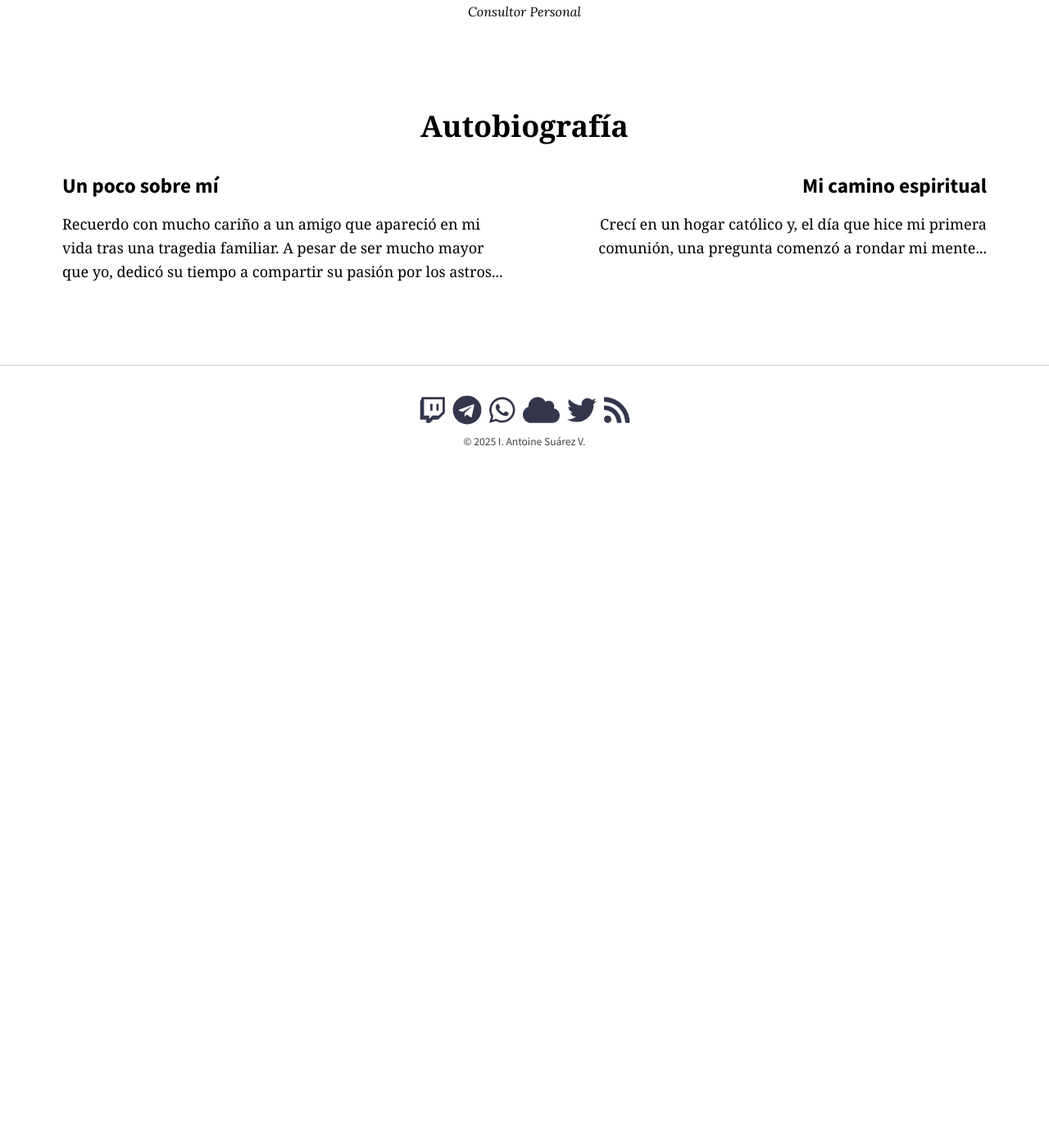
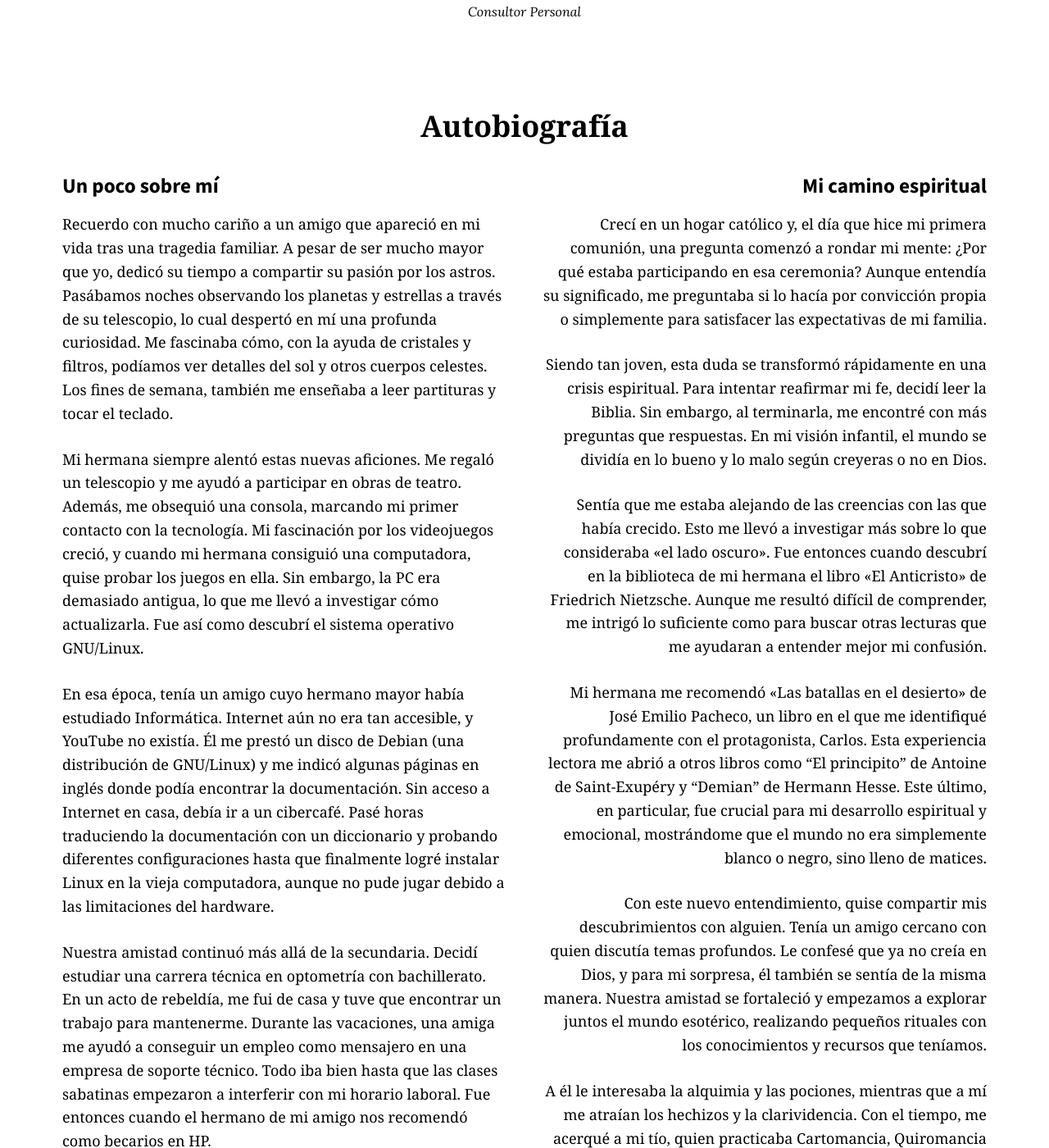
Before and after one commit to KajiiNarumi/iasuarezv, a Jekyll site: the page built from autobiografia.md, in a window 1280 px wide and 1400 px high, scrolled down 270 px. Shown: the whole window at 82% size. Built offline with Jekyll 4.4.1, drawn with Linux system fonts in a browser that asks for light colours; nearby versions of some CDN libraries; before the commit the page ends 900 px from its top, so only the background shows below that; some of the changed text lies outside the part shown.

Commit message:
Update autobiografia.md

```diff
--- a/autobiografia.md
+++ b/autobiografia.md
@@ -74,14 +74,38 @@ entries_layout: list
 
     <div class="autobiografia-col left">
       <h2>Un poco sobre mí</h2>
-      <p>Recuerdo con mucho cariño a un amigo que apareció en mi vida tras una tragedia familiar. A pesar de ser mucho mayor que yo, dedicó su tiempo a compartir su pasión por los astros...</p>
-      <!-- Aquí continúa el texto completo de esta columna -->
+      <p>Recuerdo con mucho cariño a un amigo que apareció en mi vida tras una tragedia familiar. A pesar de ser mucho mayor que yo, dedicó su tiempo a compartir su pasión por los astros. Pasábamos noches observando los planetas y estrellas a través de su telescopio, lo cual despertó en mí una profunda curiosidad. Me fascinaba cómo, con la ayuda de cristales y filtros, podíamos ver detalles del sol y otros cuerpos celestes. Los fines de semana, también me enseñaba a leer partituras y tocar el teclado.</p>
+
+      <p>Mi hermana siempre alentó estas nuevas aficiones. Me regaló un telescopio y me ayudó a participar en obras de teatro. Además, me obsequió una consola, marcando mi primer contacto con la tecnología. Mi fascinación por los videojuegos creció, y cuando mi hermana consiguió una computadora, quise probar los juegos en ella. Sin embargo, la PC era demasiado antigua, lo que me llevó a investigar cómo actualizarla. Fue así como descubrí el sistema operativo GNU/Linux.</p>
+
+      <p>En esa época, tenía un amigo cuyo hermano mayor había estudiado Informática. Internet aún no era tan accesible, y YouTube no existía. Él me prestó un disco de Debian (una distribución de GNU/Linux) y me indicó algunas páginas en inglés donde podía encontrar la documentación. Sin acceso a Internet en casa, debía ir a un cibercafé. Pasé horas traduciendo la documentación con un diccionario y probando diferentes configuraciones hasta que finalmente logré instalar Linux en la vieja computadora, aunque no pude jugar debido a las limitaciones del hardware.</p>
+
+      <p>Nuestra amistad continuó más allá de la secundaria. Decidí estudiar una carrera técnica en optometría con bachillerato. En un acto de rebeldía, me fui de casa y tuve que encontrar un trabajo para mantenerme. Durante las vacaciones, una amiga me ayudó a conseguir un empleo como mensajero en una empresa de soporte técnico. Todo iba bien hasta que las clases sabatinas empezaron a interferir con mi horario laboral. Fue entonces cuando el hermano de mi amigo nos recomendó como becarios en HP.</p>
+
+      <p>Ser becario en HP me brindó una experiencia invaluable. Aprendí mucho practicando con los equipos, asistiendo a servicios en empresas y participando en capacitaciones constantes. Eventualmente, conseguí un puesto fijo en la empresa. Al terminar mis estudios, me enfrenté a una decisión crucial: seguir en HP o trabajar en el campo de la optometría. Aunque ya tenía un buen trabajo, no quería desperdiciar mi formación académica, así que opté por adentrarme en el mundo de la optometría.</p>
+
+      <p>Durante este tiempo, también estudié japonés en el CeLE y formé parte de la Estudiantina de la UAEMex, tocando el violín y la guitarra. Pasé un par de años dedicándome a la optometría, y fue en este periodo cuando conocí a una maravillosa mujer que se convirtió en la madre de mi hijo.</p>
+
+      <p>Además, logré combinar muchas de mis pasiones en la producción audiovisual. Este viaje de curiosidad y descubrimiento no solo me llevó a explorar nuevos horizontes, sino que también me permitió integrar diversas facetas de mi vida en un todo coherente y enriquecedor.</p>
     </div>
 
     <div class="autobiografia-col right">
       <h2>Mi camino espiritual</h2>
-      <p>Crecí en un hogar católico y, el día que hice mi primera comunión, una pregunta comenzó a rondar mi mente...</p>
-      <!-- Aquí continúa el texto completo de esta columna -->
+      <p>Crecí en un hogar católico y, el día que hice mi primera comunión, una pregunta comenzó a rondar mi mente: ¿Por qué estaba participando en esa ceremonia? Aunque entendía su significado, me preguntaba si lo hacía por convicción propia o simplemente para satisfacer las expectativas de mi familia.</p>
+
+      <p>Siendo tan joven, esta duda se transformó rápidamente en una crisis espiritual. Para intentar reafirmar mi fe, decidí leer la Biblia. Sin embargo, al terminarla, me encontré con más preguntas que respuestas. En mi visión infantil, el mundo se dividía en lo bueno y lo malo según creyeras o no en Dios.</p>
+
+      <p>Sentía que me estaba alejando de las creencias con las que había crecido. Esto me llevó a investigar más sobre lo que consideraba «el lado oscuro». Fue entonces cuando descubrí en la biblioteca de mi hermana el libro «El Anticristo» de Friedrich Nietzsche. Aunque me resultó difícil de comprender, me intrigó lo suficiente como para buscar otras lecturas que me ayudaran a entender mejor mi confusión.</p>
+
+      <p>Mi hermana me recomendó «Las batallas en el desierto» de José Emilio Pacheco, un libro en el que me identifiqué profundamente con el protagonista, Carlos. Esta experiencia lectora me abrió a otros libros como “El principito” de Antoine de Saint-Exupéry y “Demian” de Hermann Hesse. Este último, en particular, fue crucial para mi desarrollo espiritual y emocional, mostrándome que el mundo no era simplemente blanco o negro, sino lleno de matices.</p>
+
+      <p>Con este nuevo entendimiento, quise compartir mis descubrimientos con alguien. Tenía un amigo cercano con quien discutía temas profundos. Le confesé que ya no creía en Dios, y para mi sorpresa, él también se sentía de la misma manera. Nuestra amistad se fortaleció y empezamos a explorar juntos el mundo esotérico, realizando pequeños rituales con los conocimientos y recursos que teníamos.</p>
+
+      <p>A él le interesaba la alquimia y las pociones, mientras que a mí me atraían los hechizos y la clarividencia. Con el tiempo, me acerqué a mi tío, quien practicaba Cartomancia, Quiromancia y Radiestesia, y me fui adentrando más en estas artes. Aunque nuestra amistad eventualmente se distanció, mi pasión por lo esotérico solo creció.</p>
+
+      <p>Mi hermana también jugó un papel importante en mi camino, prestándome libros que alimentaban mi curiosidad. Uno de estos libros, “Tadeo Jones: Tras la lanza de Odín”, despertó en mí un interés particular por la mitología nórdica. Desde la secundaria, llevé un martillo de Thor, y cuando descubrí que existía una religión basada en esas creencias, la adopté. Hoy en día, sigo practicándola y he añadido la Runomancia a mis habilidades.</p>
+
+      <p>Este viaje, desde la duda hasta la exploración y la aceptación de nuevas creencias, ha sido fundamental en mi desarrollo personal y espiritual. Me ha enseñado a ver el mundo con una mente abierta y a abrazar las diferentes facetas de mi ser.</p>
     </div>
 
   </div>
```
